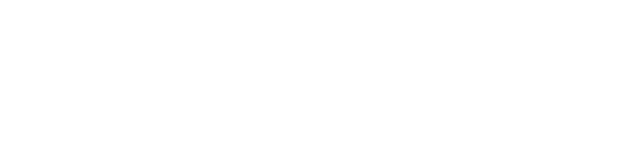
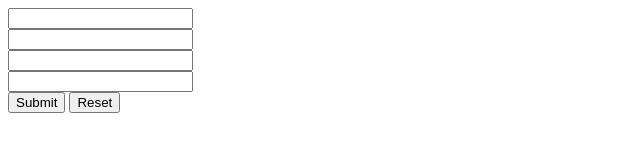
Before and after one commit to johnsonbhaskaran/JavaScript-Projects, a plain HTML site: page Form-Validation/index.html in a window 1280 px wide. Shown: the whole page, without its empty margins (0-640 px from the left). Drawn offline with Linux system fonts and the light colour scheme.

Commit message:
Add: Form elements added for form validation

```diff
--- a/Form-Validation/index.html
+++ b/Form-Validation/index.html
@@ -10,6 +10,14 @@
 
 <body>
 
+  <form>
+    <div class="form-group"><label for=""></label><input id="username" type="text"><span></span></div>
+    <div class="form-group"><label for=""></label><input id="email" type="text"><span></span></div>
+    <div class="form-group"><label for=""></label><input id="password" type="text"><span></span></div>
+    <div class="form-group"><label for=""></label><input id="confirmPassword" type="text"><span></span></div>
+    <button type="button">Submit</button>
+    <button type="reset">Reset</button>
+  </form>
   <script src="./index.js"></script>
 </body>
 
```
